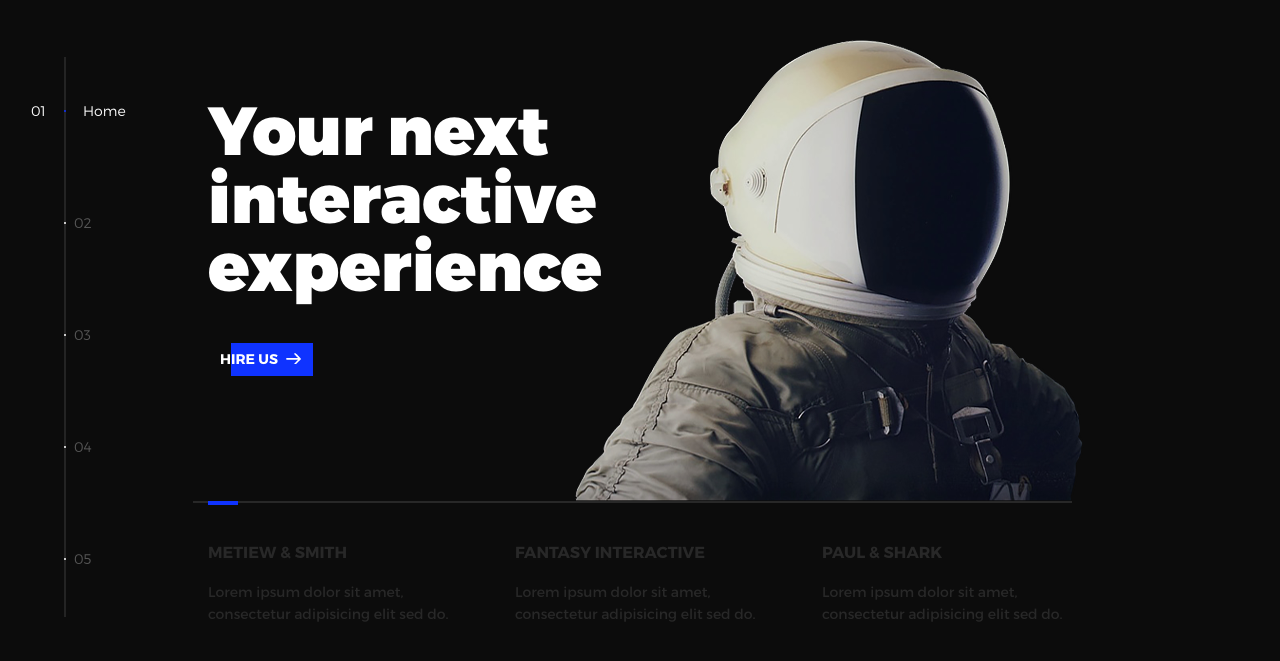
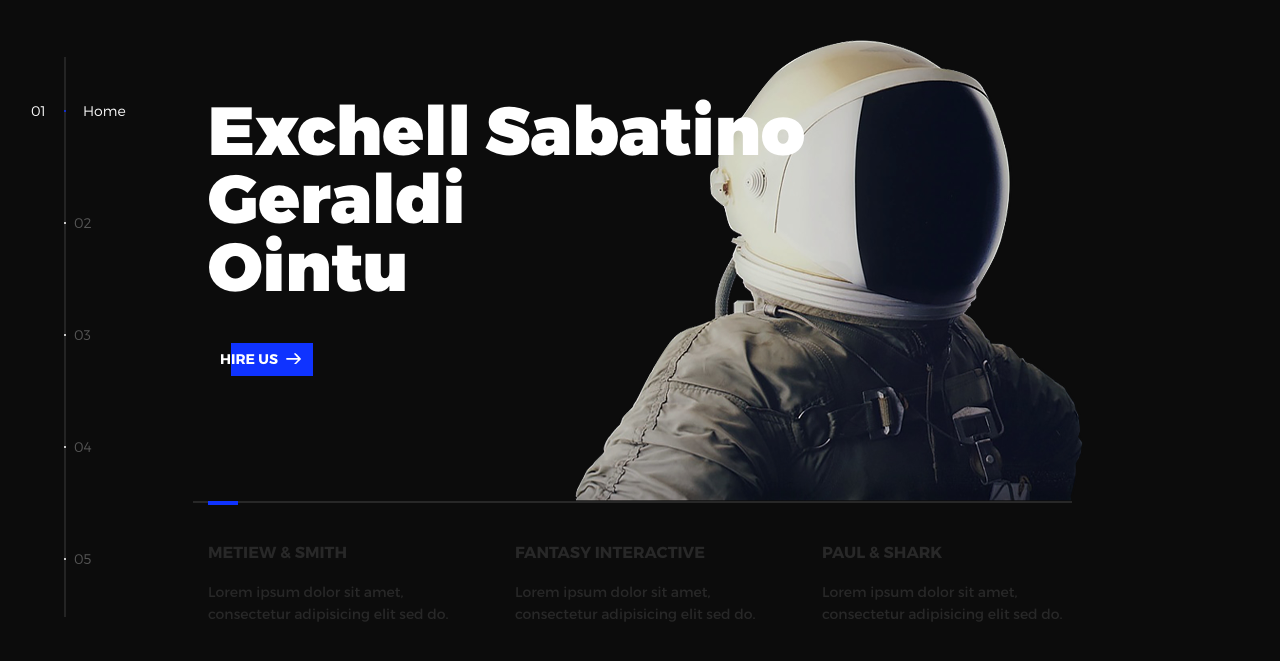
Before and after one commit to ExchellOintu/github-portfolio, a plain HTML site: page index.html in a window 1280 px wide. Shown: the part 63-724 px from the top of the page. Drawn offline with nearby package versions, Linux system fonts and the light colour scheme.

Commit message:
Update index.html

```diff
--- a/index.html
+++ b/index.html
@@ -48,7 +48,7 @@
           <li class="l-section section section--is-active">
             <div class="intro">
               <div class="intro--banner">
-                <h1>Your next<br>interactive<br>experience</h1>
+                <h1>Exchell Sabatino<br>Geraldi<br>Ointu</h1>
                 <button class="cta">Hire Us
                   <svg version="1.1" id="Layer_1" xmlns="http://www.w3.org/2000/svg" xmlns:xlink="http://www.w3.org/1999/xlink" x="0px" y="0px" viewBox="0 0 150 118" style="enable-background:new 0 0 150 118;" xml:space="preserve">
                   <g transform="translate(0.000000,118.000000) scale(0.100000,-0.100000)">
```
